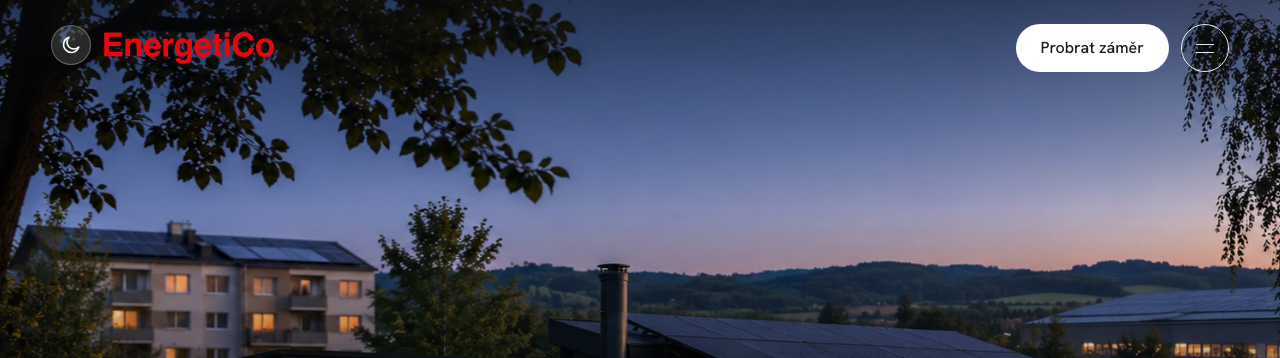
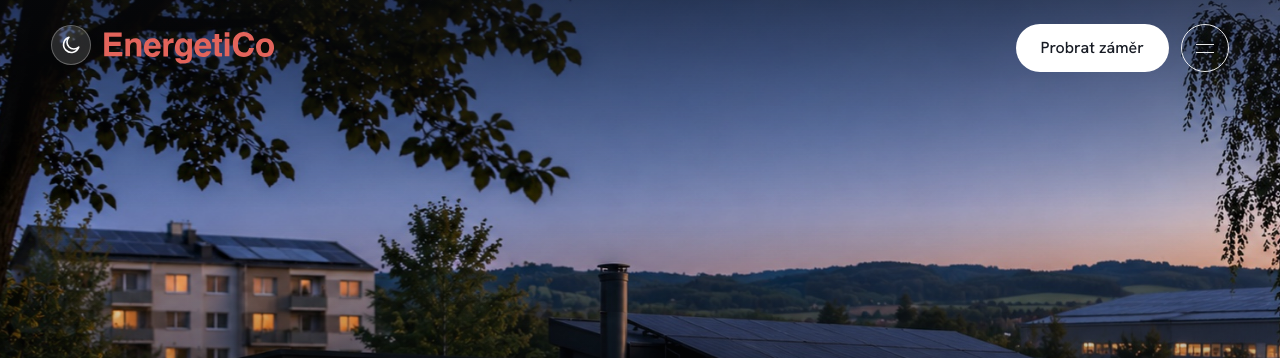
Before and after one commit to reblik-sudo/energetico-nahled, a plain HTML site: page index.html in a window 1280 px wide. In both pictures the pointer is over the link 189 px from the left and 48 px from the top of the page. Shown: the top 358 px of the page. Drawn offline with Linux system fonts and the light colour scheme.

Commit message:
Logo pod myší v barvě #E3645B

```diff
--- a/assets/css/web.css
+++ b/assets/css/web.css
@@ -4,6 +4,7 @@
 :root {
   --cervena: #ed050e;
   --cervena-tmava: #c70009;
+  --logo-najeti: #e3645b; /* barva loga pod myší */
   --antracit: #171b24;
   --antracit-2: #20252f;
 
@@ -145,7 +146,7 @@ button, input, select, textarea { font: inherit; color: inherit; }
           mask: url(../img/logo.svg) center / contain no-repeat;
 }
 .logo { transition: background-color .2s; }
-.logo:hover, .logo:focus-visible { background-color: var(--cervena); }
+.logo:hover, .logo:focus-visible { background-color: var(--logo-najeti); }
 /* Přepínač vzhledu před logem: jen ikona. V tmavém režimu slunce, ve světlém měsíc. */
 .hlavicka__znacka { display: flex; align-items: center; gap: 12px; flex: none; }
 .motiv {
```
